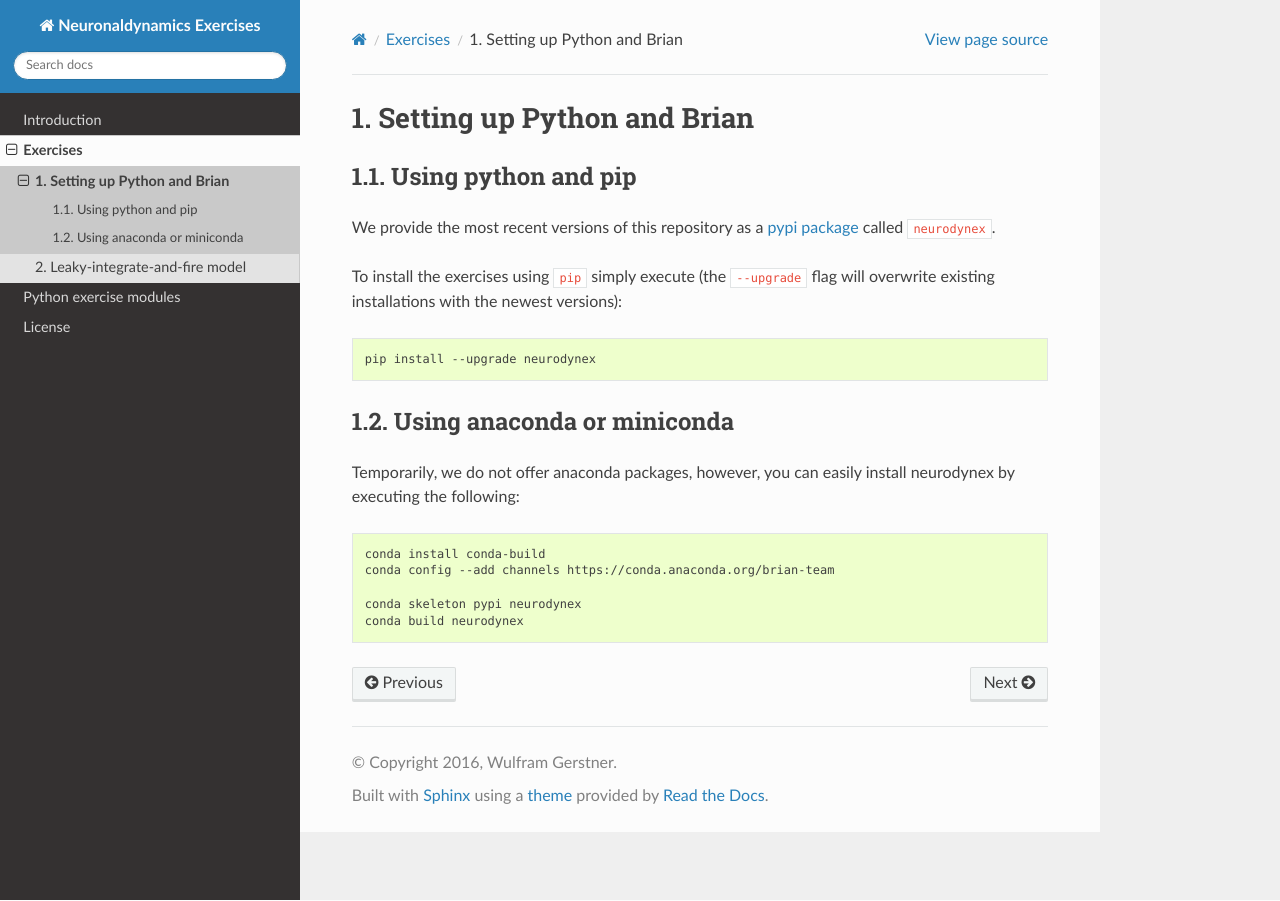
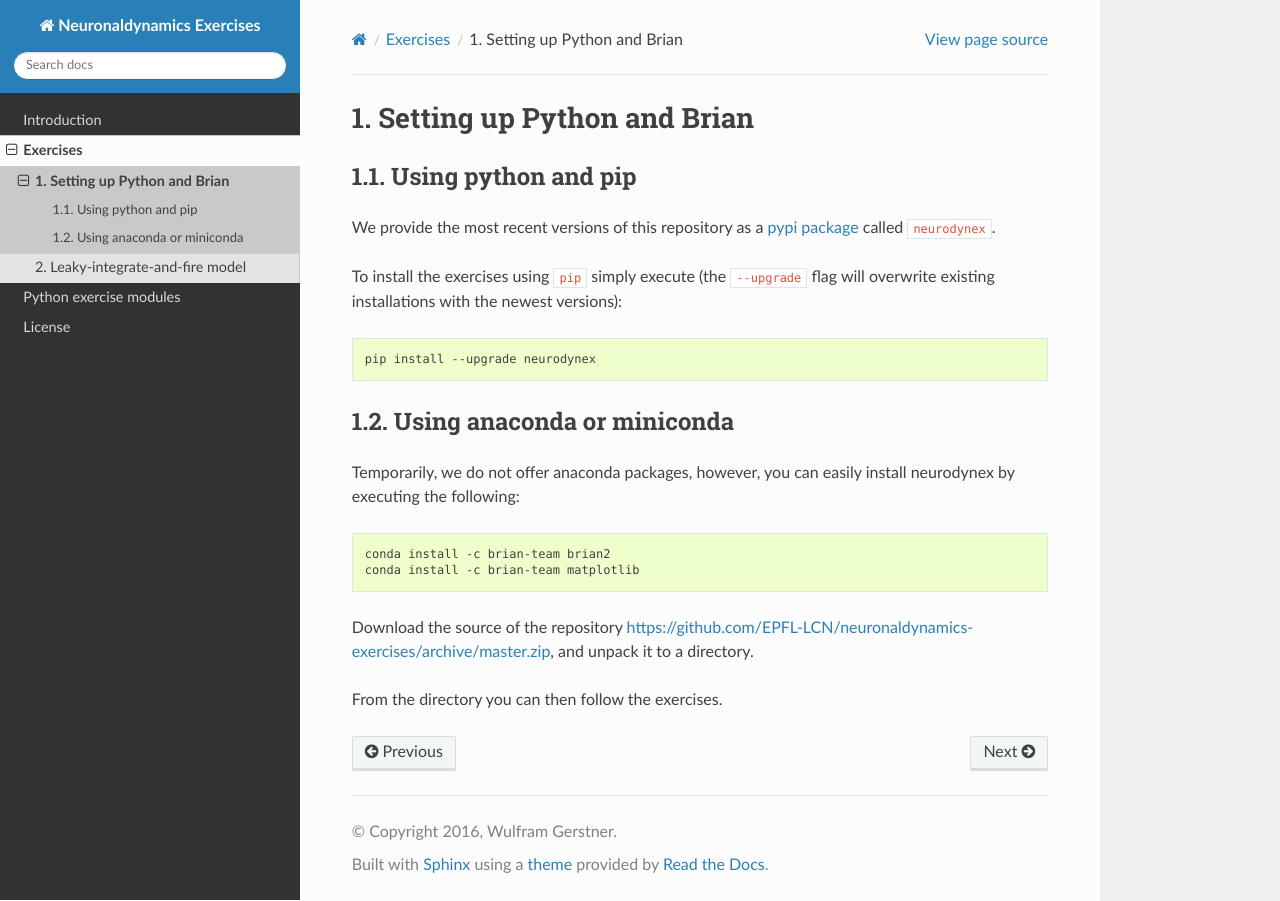
Before and after one commit to EPFL-LCN/neuronaldynamics-exercises, a Sphinx documentation site: the page built from doc/exercises/setup.rst, in a window 1280 px wide. Built offline with Sphinx 7.4.7 and the Read the Docs theme 2.0.0, drawn with Linux system fonts in a browser that asks for light colours; the version number could not be read and is left out.

Commit message:
updated conda documentation

```diff
--- a/doc/exercises/setup.rst
+++ b/doc/exercises/setup.rst
@@ -22,8 +22,9 @@ Temporarily, we do not offer anaconda packages, however, you can easily install
 
 .. code-block:: bash
 
-   conda install conda-build
-   conda config --add channels https://conda.anaconda.org/brian-team
+   conda install -c brian-team brian2
+   conda install -c brian-team matplotlib
 
-   conda skeleton pypi neurodynex
-   conda build neurodynex
+Download the source of the repository https://github.com/EPFL-LCN/neuronaldynamics-exercises/archive/master.zip, and unpack it to a directory.
+
+From the directory you can then follow the exercises.
```
